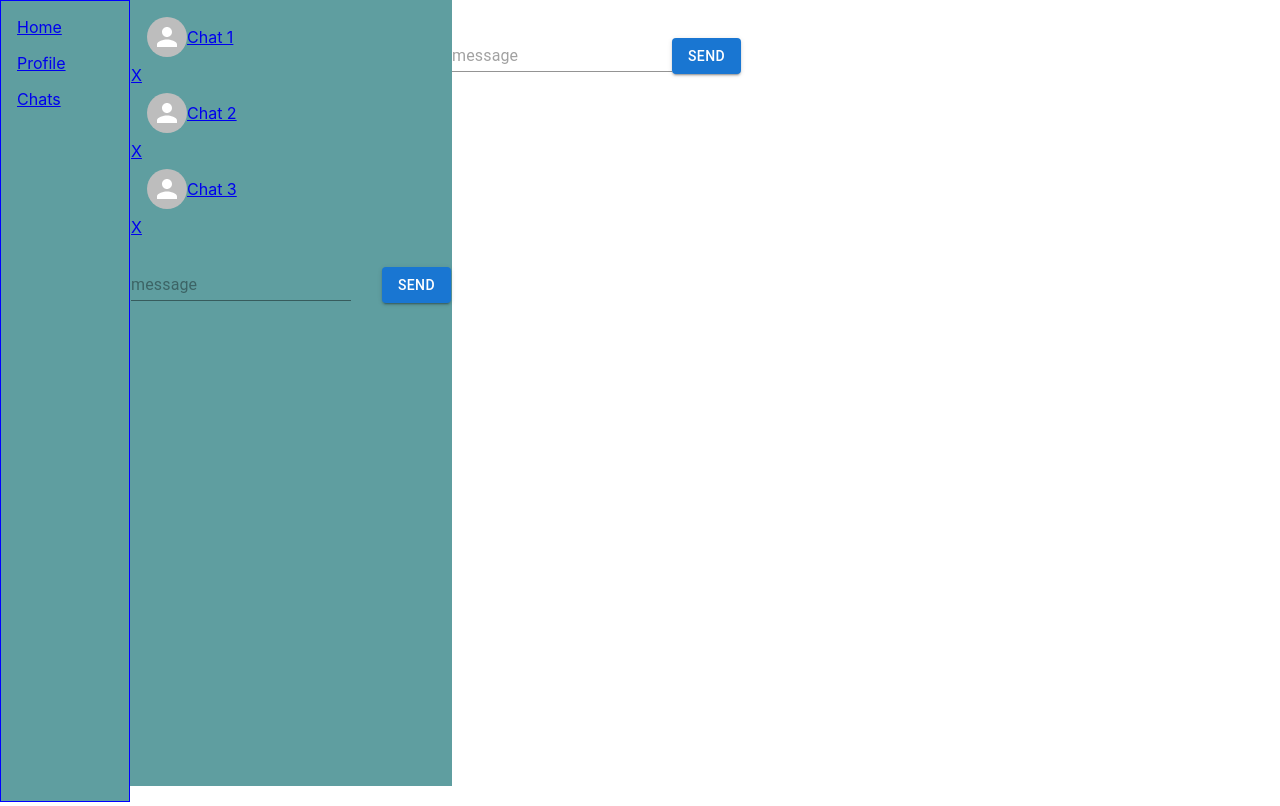
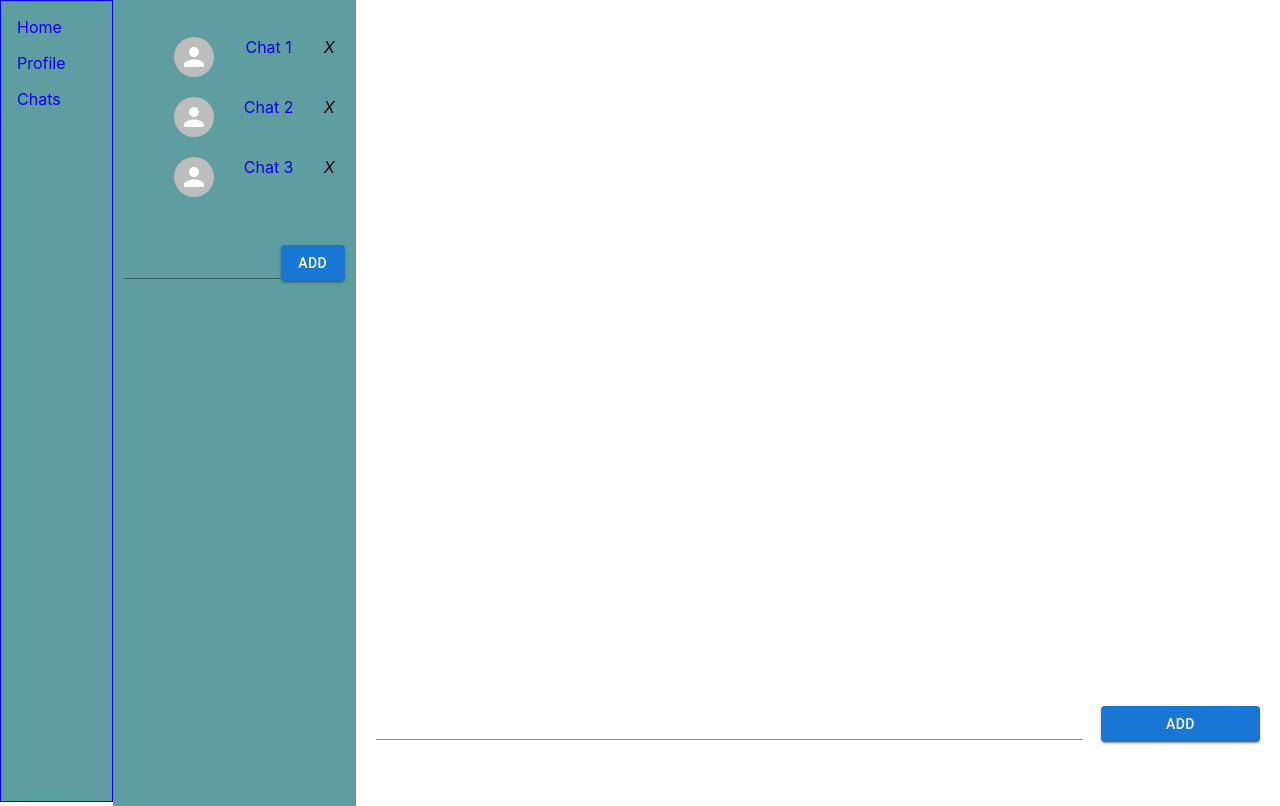
Before and after one commit to mikgir/react_lessons, a React (Create React App) app: page /chats/chat1 in a window 1280 px wide. Built offline with nearby package versions, Linux system fonts and the light colour scheme.

Commit message:
refactoring ui

```diff
--- a/src/App.css
+++ b/src/App.css
@@ -1,3 +1,9 @@
+ul{
+    text-decoration: none;
+}
+li, a {
+    text-decoration: none;
+}
 .App {
     max-width: 100%;
     margin: 0 auto;
@@ -20,36 +26,3 @@
     border: 1px solid blue;
     color: white;
 }
-
-.chats_wrapper {
-    height: 100%;
-    display: flex;
-    flex-direction: row;
-
-}
-
-.chats_menu {
-    width: 20rem;
-    height: 100%;
-    align-items: center;
-    border: 1px solid cadetblue;
-    background-color: cadetblue;
-}
-
-.chat_field {
-    width: 100%;
-    height: 100%;
-    display: flex;
-    flex-direction: column;
-    justify-content: flex-end;
-    padding: 2rem;
-}
-
-.messageForm {
-    width: 100%;
-    margin: 0 auto;
-    padding: 10px 0;
-    display: flex;
-    flex-direction: column;
-    justify-content: space-between
-}
--- a/src/components/ChatList/ChatList.jsx
+++ b/src/components/ChatList/ChatList.jsx
@@ -1,8 +1,9 @@
 import React from "react";
+import {Link, Outlet} from "react-router-dom";
 
-import {Link, Outlet} from "react-router-dom";
-import {Avatar, List, ListItem} from "@mui/material";
-import {MessageForm} from "../Form/MessageForm";
+import './ChatList.module.css';
+import {Avatar} from "@mui/material";
+import {Form} from "../Form/Form";
 
 
 export const ChatList = ({chats, addChat, deleteChat}) => {
@@ -16,20 +17,32 @@ export const ChatList = ({chats, addChat, deleteChat}) => {
     }
     return (
         <>
-            <div className={'chats_menu'}>
-                <List>
+            <div style={{
+                width: '20%',
+                height: '100%',
+                alignItems: 'center',
+                padding: '10px',
+                border: '1px solid cadetblue',
+                backgroundColor: 'cadetblue'
+            }}>
+                <ul style={{}}>
                     {chats.map((chat) => (
-                        <Link to={`/chats/${chat.id}`} key={chat.id}>
-                            <ListItem>
-                                <Avatar/>
+                        <li key={chat.id} style={{
+                            padding: '10px',
+                            display: 'flex',
+                            justifyContent: 'space-between'
+                        }}>
+                            <Avatar/>
+                            <Link to={`/chats/${chat.id}`}>
                                 {chat.name}
-                            </ListItem>
-                            <span onClick={()=>deleteChat(chat.id)}>X</span>
-                        </Link>
-
+                            </Link>
+                            <i onClick={() => deleteChat(chat.id)}>
+                                X
+                            </i>
+                        </li>
                     ))}
-                </List>
-                <MessageForm onSubmit={handleSubmit}/>
+                </ul>
+                <Form onSubmit={handleSubmit}/>
             </div>
             <Outlet/>
         </>
--- a/src/components/Form/MessageForm.jsx
+++ b/src/components/Form/Form.jsx
@@ -1,9 +1,9 @@
-import './MessageForm.module.css'
+import './Form.module.css'
 import {useState} from "react";
 import {Button, Input} from "@mui/material";
 
 
-export const MessageForm = ({onSubmit}) => {
+export const Form = ({onSubmit}) => {
     const [value, setValue] = useState('')
 
     const handleSubmit = (event) => {
@@ -17,15 +17,17 @@ export const MessageForm = ({onSubmit}) => {
     }
 
     return <form onSubmit={handleSubmit}>
-        <Input variant={'outlined'}
+        <Input variant={'outlined'} sx={{
+            width: '80%'
+        }}
                type={"text"}
                value={value}
                onChange={handleChange}
-               className={'inputText'}
-               placeholder={'message'}/>
+               className={'inputText'}/>
         <Button variant={'contained'}
+                sx={{width: '18%'}}
                 type={'submit'}>
-            Send
+            Add
         </Button>
     </form>
 
--- a/src/components/MessageList/MessageList.jsx
+++ b/src/components/MessageList/MessageList.jsx
@@ -1,10 +1,13 @@
 import React from 'react'
-// import {Message} from "../Message/Message";
 
 export const MessageList = ({messageList}) => {
-    return <ul>
+    return <ul style={{
+        textDecoration:'none'
+    }}>
         {messageList.map((msg) => (
-            <li key={msg.id}>
+            <li key={msg.id} style={{
+                textDecoration:'none'
+            }}>
                 {msg.author} : {msg.text}
             </li>
         ))}
--- a/src/screens/Chat/Chat.jsx
+++ b/src/screens/Chat/Chat.jsx
@@ -2,7 +2,7 @@ import React, {useEffect, useRef} from "react";
 import {useParams, Navigate} from "react-router-dom";
 
 import {MessageList} from "../../components/MessageList/MessageList";
-import {MessageForm} from "../../components/Form/MessageForm";
+import {Form} from "../../components/Form/Form";
 import {AUTHORS} from "../../utils/constants";
 
 
@@ -41,9 +41,15 @@ export const Chat = ({messages, addMessage}) => {
         return <Navigate to='/chat' replace/>
     }
     return (
-        <div ref={wrapperRef}>
+        <div ref={wrapperRef} style={{
+            width:'80%',
+            display:'flex',
+            flexDirection:'column',
+            justifyContent:'flex-end',
+            padding:'20px'
+        }}>
             <MessageList messageList={messages[id]}/>
-            <MessageForm onSubmit={sendMessage}/>
+            <Form onSubmit={sendMessage}/>
         </div>
     )
 }
```
Also changed, not shown: src/components/ChatList/ChatList.module.css (added), src/components/Form/Form.module.css (renamed from src/components/Form/MessageForm.module.css).
